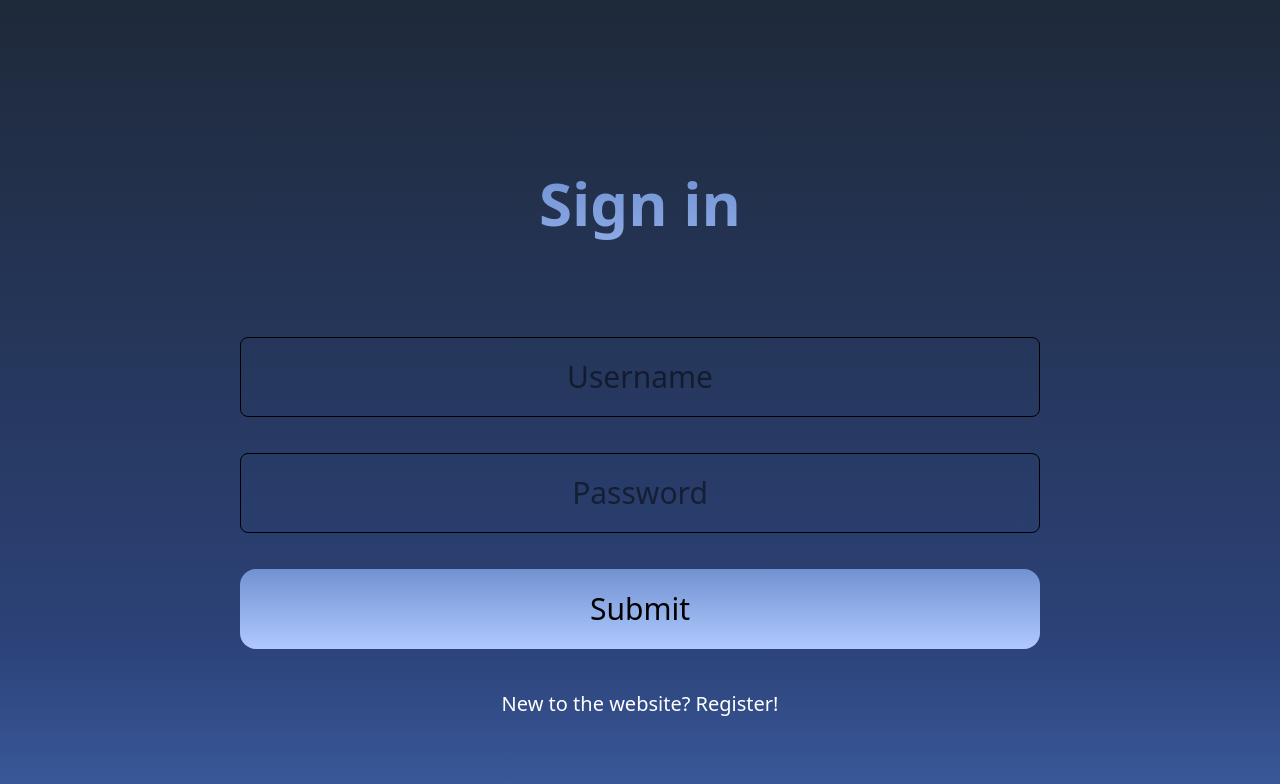
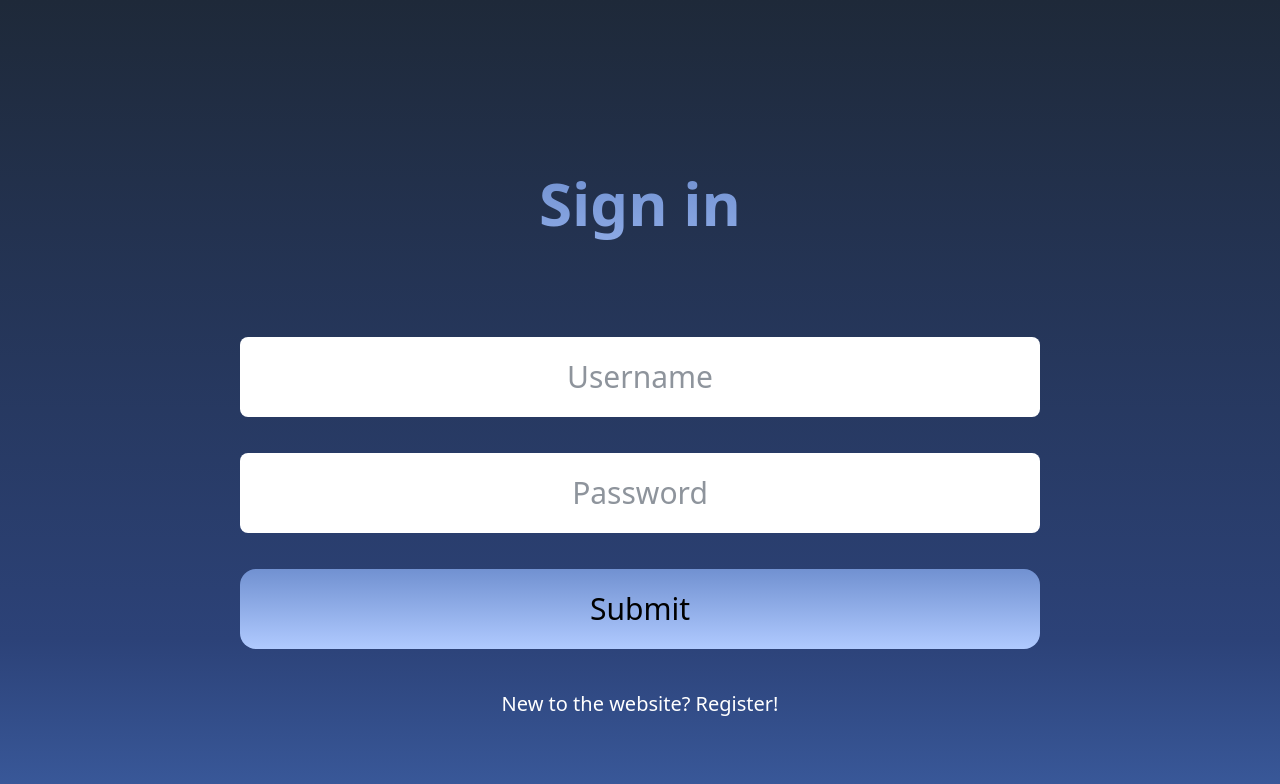
Before and after one commit to FitzKal/Recipes, a React app in the folder frontend/: page /login in a window 1280 px wide. Shown: the top 784 px of the page. Built offline with nearby package versions, Linux system fonts and the light colour scheme; the HTML template or start-up script is replaced by a standard one.

Commit message:
Restyle: login-register input field background

```diff
--- a/frontend/src/components/Auth/LoginForm.tsx
+++ b/frontend/src/components/Auth/LoginForm.tsx
@@ -48,11 +48,11 @@ export default function LoginForm(){
                             required : "Username is required",
                             minLength: 4
                         })} type={"text"} placeholder={"Username"} className={"textInput"}/>
-                        {errors.username &&( <div className={"text-[#600000]"}>{errors.username.message}</div>)}
+                        {errors.username &&( <div className={"text-red-600"}>{errors.username.message}</div>)}
                         <input {...register("password",{
                             required :"Password is required"
                         })} type={"password"} placeholder={"Password"} className={"textInput"}/>
-                        {errors.password &&( <div className={"text-[#600000]"}>{errors.password.message}</div>)}
+                        {errors.password &&( <div className={"text-red-600"}>{errors.password.message}</div>)}
                         <button type={"submit"} disabled={isSubmitting} className={"submitButton"}>
                             {isSubmitting ? "Loading..." : "Submit"}
                         </button>
--- a/frontend/src/styles/Auth/AuthForm.css
+++ b/frontend/src/styles/Auth/AuthForm.css
@@ -47,12 +47,13 @@
 }
 
 .textInput {
+    background: white;
     width: min(90vw, 50rem);
     margin-inline: auto;
     padding-inline: 1rem;
     height: 5rem;
     font-size: 1.875rem;
-    border: 0.0625rem solid black;
+    color:rgba(30, 41, 57, 1);
     border-radius: 0.5rem;
     text-align: center;
     margin-bottom: 1.25rem;
```
